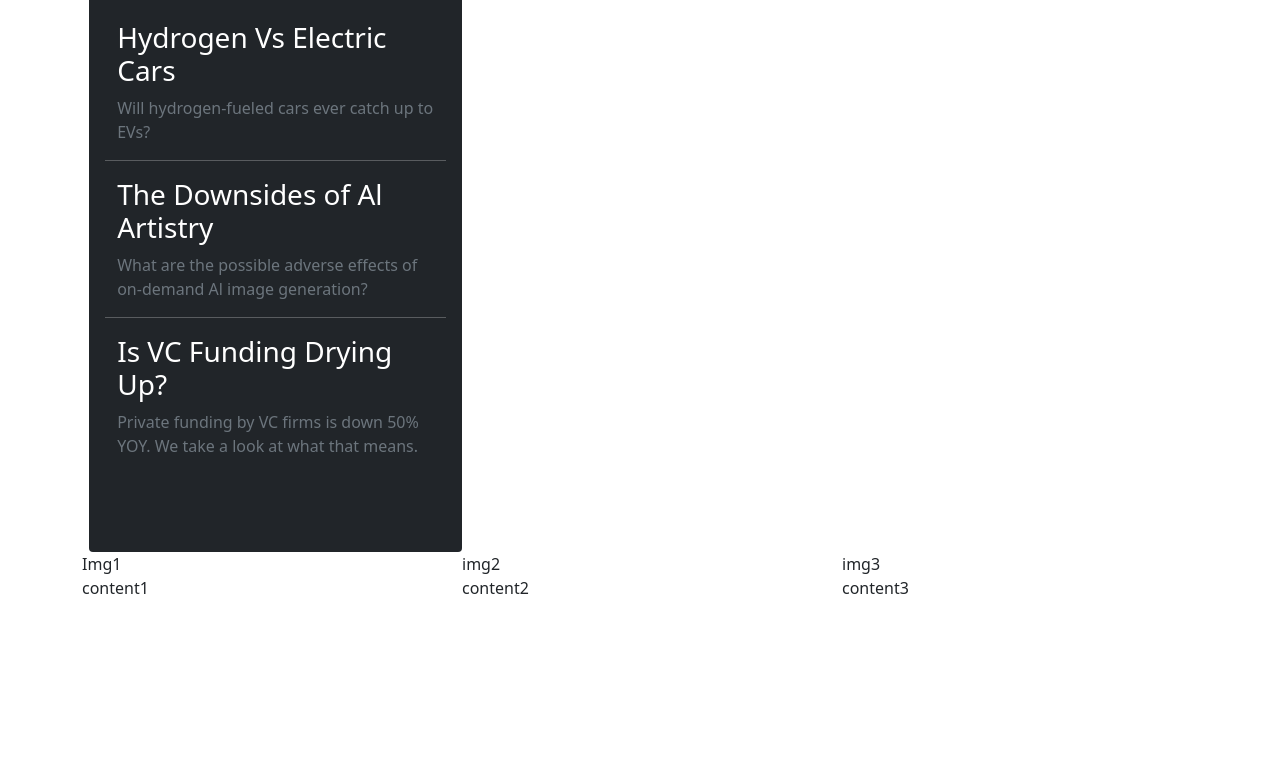
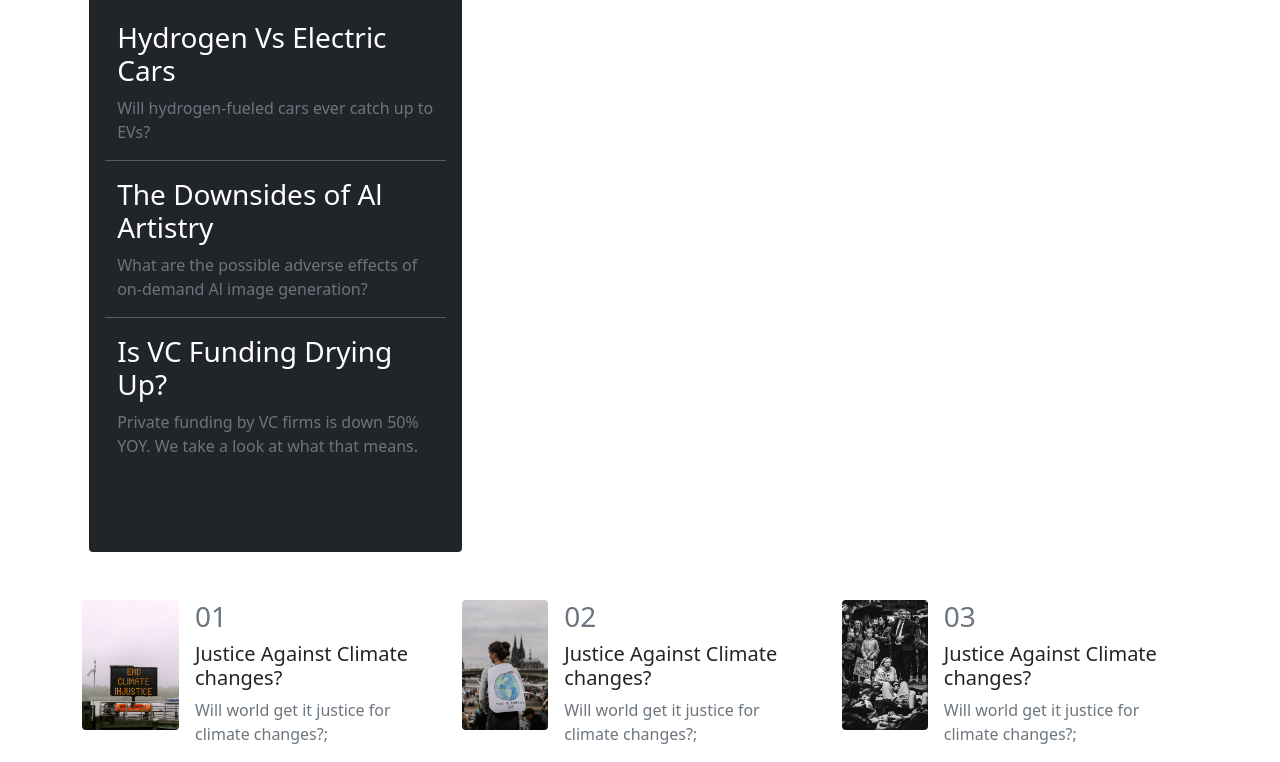
Before and after one commit to NOWORRYGNN/Challenges, a plain HTML site: page News Homepage/index.html in a window 1280 px wide. Shown: the part 849-1611 px from the top of the page. Before the commit the page ends 1449 px from the top, so only its background shows below. Drawn offline with nearby package versions, Linux system fonts and the light colour scheme.

Commit message:
News v0.5

```diff
--- a/News Homepage/index.html
+++ b/News Homepage/index.html
@@ -131,18 +131,66 @@
           </div>
         </div>
       </div>
-      <div class="row">
-        <div class="col">
-          <div class="col">Img1</div>
-          <div class="col">content1</div>
+      <div class="row pt-5 borderA">
+        <div class="col-4 borderA">
+          <div class="custom-content2 borderA" style="display: flex; gap: 1em">
+            <img
+              src="assets/img1-cc.jpg"
+              class="img-fluid rounded"
+              alt="content img"
+              style="height: auto; max-width: 30%"
+            />
+            <div
+              class="contentSide borderA"
+              style="max-width: 70%; height: auto"
+            >
+              <h3 class="text-secondary">01</h3>
+              <h5 class="text-black">Justice Against Climate changes?</h5>
+              <p class="text-secondary">
+                Will world get it justice for climate changes?;
+              </p>
+            </div>
+          </div>
         </div>
         <div class="col">
-          <div class="col">img2</div>
-          <div class="col">content2</div>
+          <div class="custom-content2 borderA" style="display: flex; gap: 1em">
+            <img
+              src="assets/img2-cc.jpg"
+              class="img-fluid rounded"
+              alt="content img"
+              style="height: auto; max-width: 30%"
+            />
+            <div
+              class="contentSide borderA"
+              style="max-width: 70%; height: auto"
+            >
+              <h3 class="text-secondary">02</h3>
+              <h5 class="text-black">Justice Against Climate changes?</h5>
+              <p class="text-secondary">
+                Will world get it justice for climate changes?;
+              </p>
+            </div>
+          </div>
         </div>
-        <div class="col">
-          <div class="col">img3</div>
-          <div class="col">content3</div>
+        <div class="col ms-auto">
+          <div class="custom-content2 borderA" style="display: flex; gap: 1em">
+            <img
+              src="assets/img3-cc.jpg"
+              class="img-fluid rounded"
+              alt="content img"
+              style="height: auto; max-width: 30%"
+            />
+            <div
+              class="contentSide borderA"
+              style="max-width: 70%; height: auto"
+            >
+              <h3 class="text-secondary">03</h3>
+              <h5 class="text-black">Justice Against Climate changes?</h5>
+              <p class="text-secondary">
+                Will world get it justice for climate changes?;
+              </p>
+            </div>
+          </div>
         </div>
       </div>
     </div>
--- a/News Homepage/style.css
+++ b/News Homepage/style.css
@@ -24,3 +24,9 @@
     margin-left: 1.2em;
     width: 23.3rem;
 }
+.custom-content2 {
+    height: 80%;
+}
+/*.borderA {
+    border: 1px solid black;
+}*/
```
Also changed, not shown: News Homepage/assets/img1-cc.jpg (added), News Homepage/assets/img2-cc.jpg (added), News Homepage/assets/img3-cc.jpg (added).
